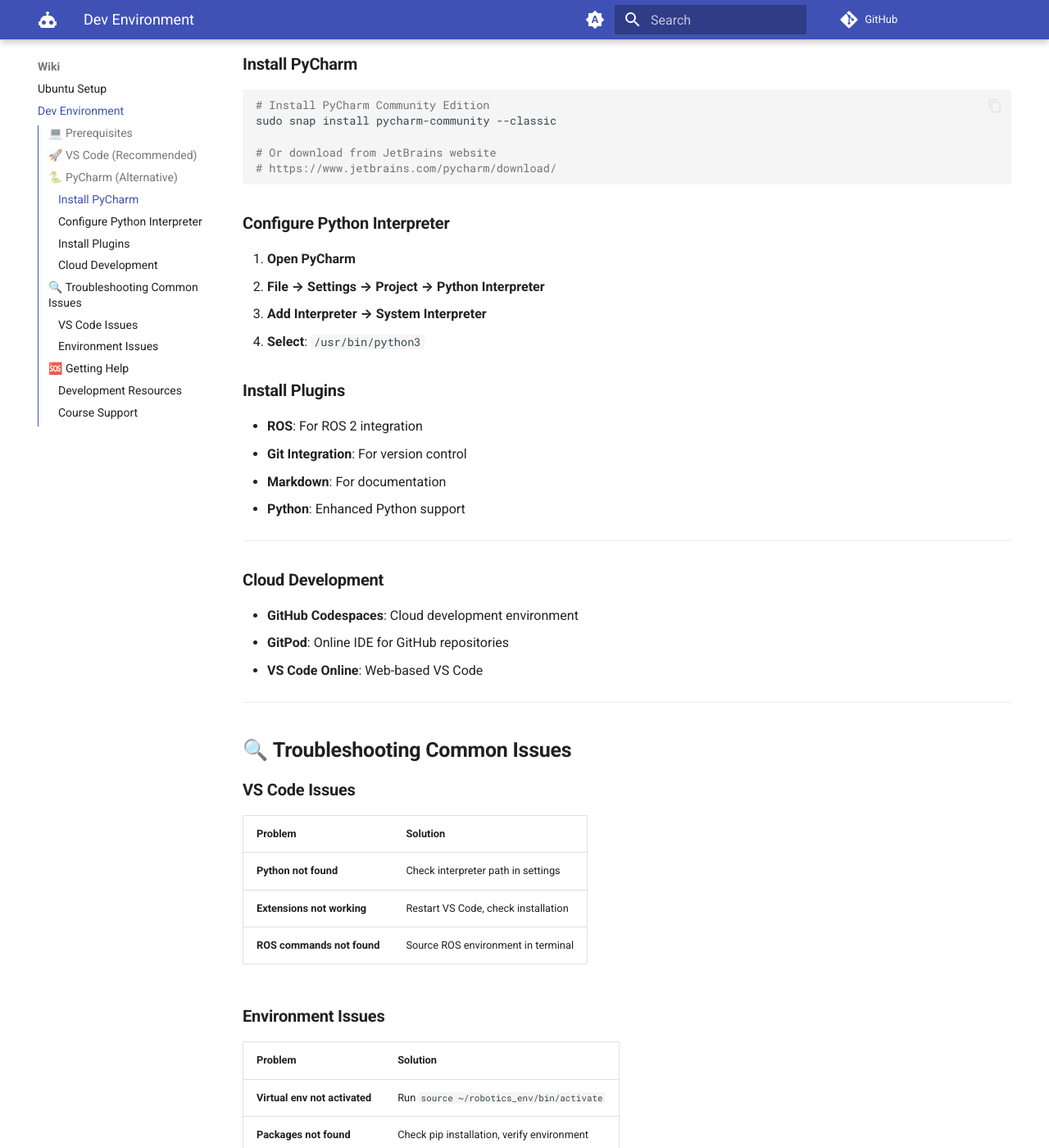
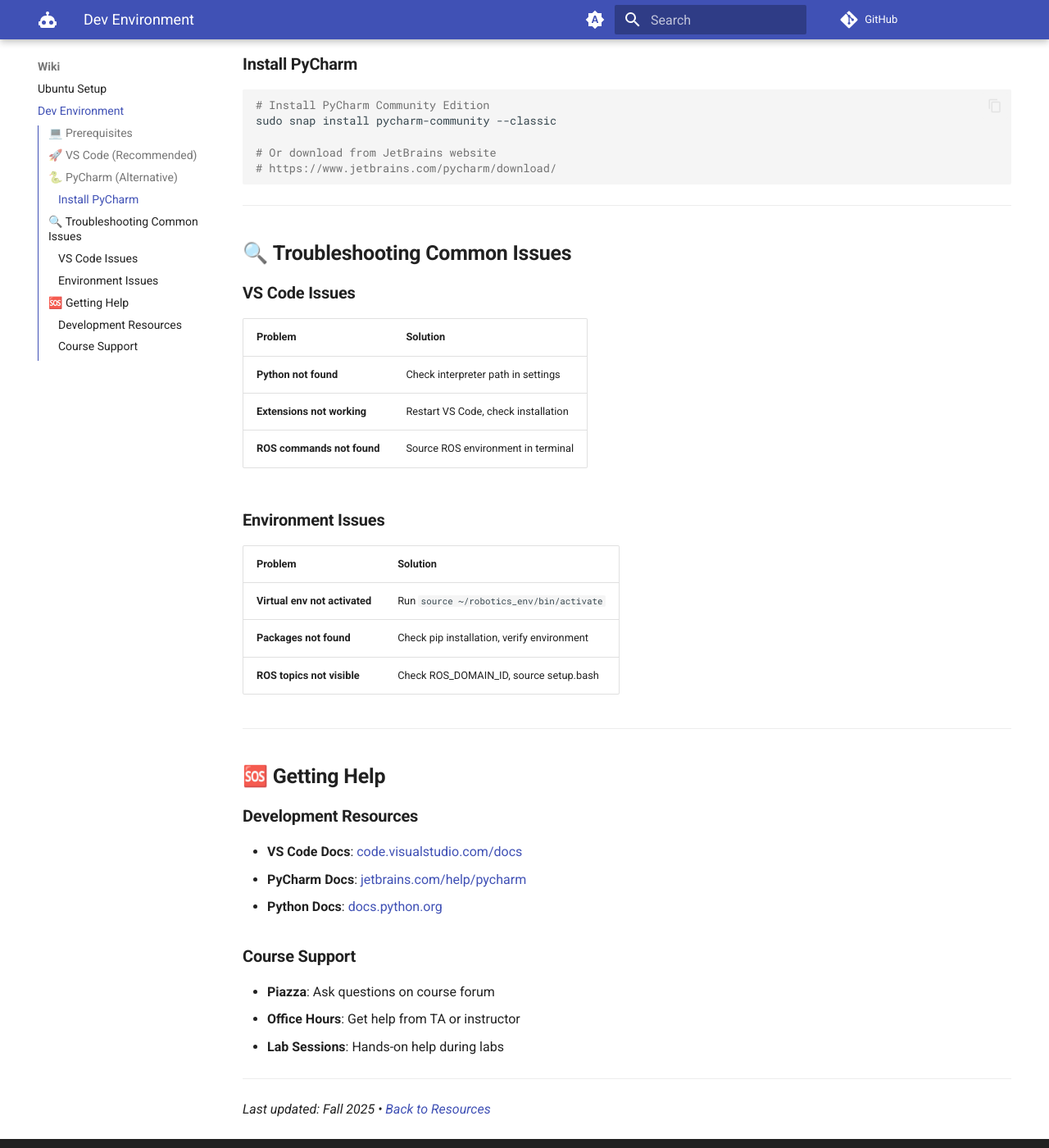
Before and after one commit to ENME480/enme480.github.io, an MkDocs documentation site: the page built from docs/dev-environment.md, in a window 1280 px wide and 1400 px high, scrolled down 906 px. Shown: the whole window at 82% size. Built offline with MkDocs 1.6.1 and Material for MkDocs 9.7.7, drawn with Linux system fonts in a browser that asks for light colours; plug-ins that fetch from the network failed and are left out; comment, search, counter and statistics services are not loaded; the version menu is left out.

````diff
--- a/docs/dev-environment.md
+++ b/docs/dev-environment.md
@@ -31,25 +31,6 @@
 # Or download from JetBrains website
 # https://www.jetbrains.com/pycharm/download/
 ```
-
-### **Configure Python Interpreter**
-1. **Open PyCharm**
-2. **File → Settings → Project → Python Interpreter**
-3. **Add Interpreter → System Interpreter**
-4. **Select**: `/usr/bin/python3`
-
-### **Install Plugins**
-- **ROS**: For ROS 2 integration
-- **Git Integration**: For version control
-- **Markdown**: For documentation
-- **Python**: Enhanced Python support
-
----
-
-### **Cloud Development**
-- **GitHub Codespaces**: Cloud development environment
-- **GitPod**: Online IDE for GitHub repositories
-- **VS Code Online**: Web-based VS Code
 
 ---
 
````
